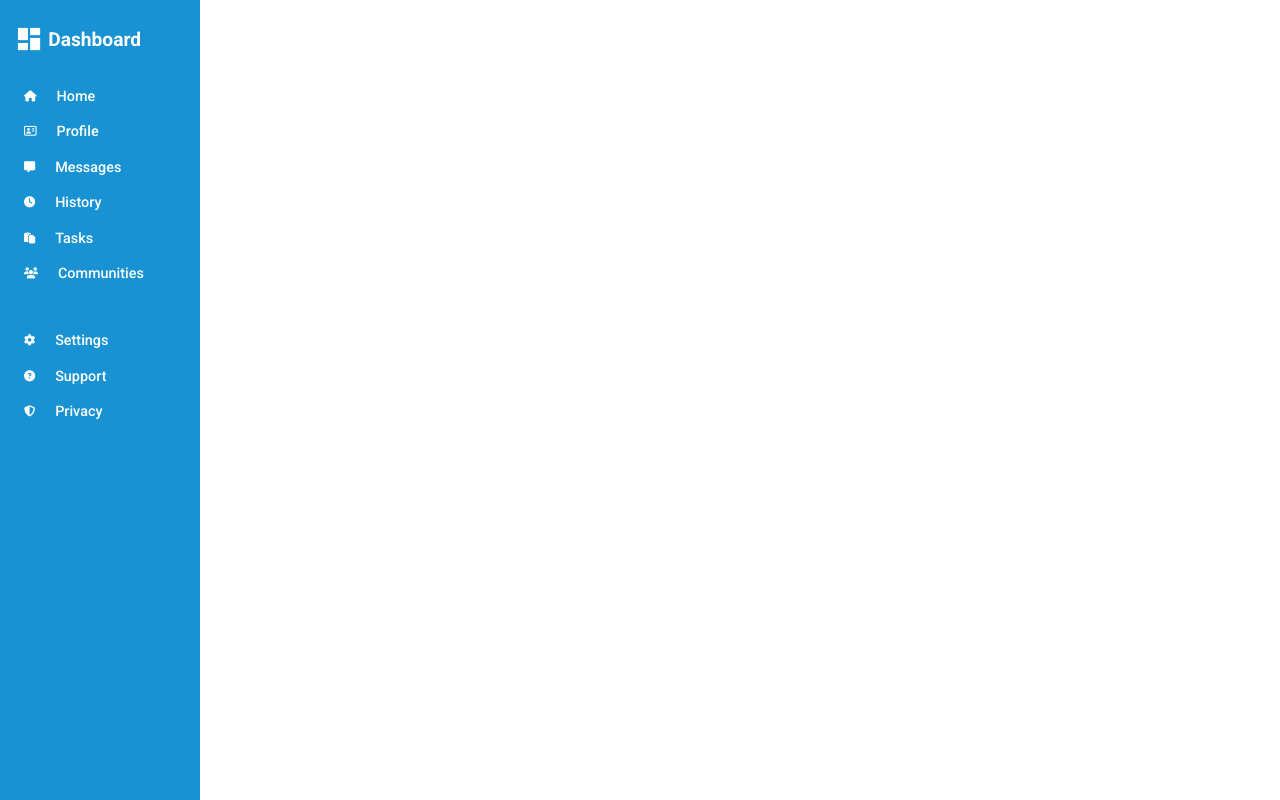
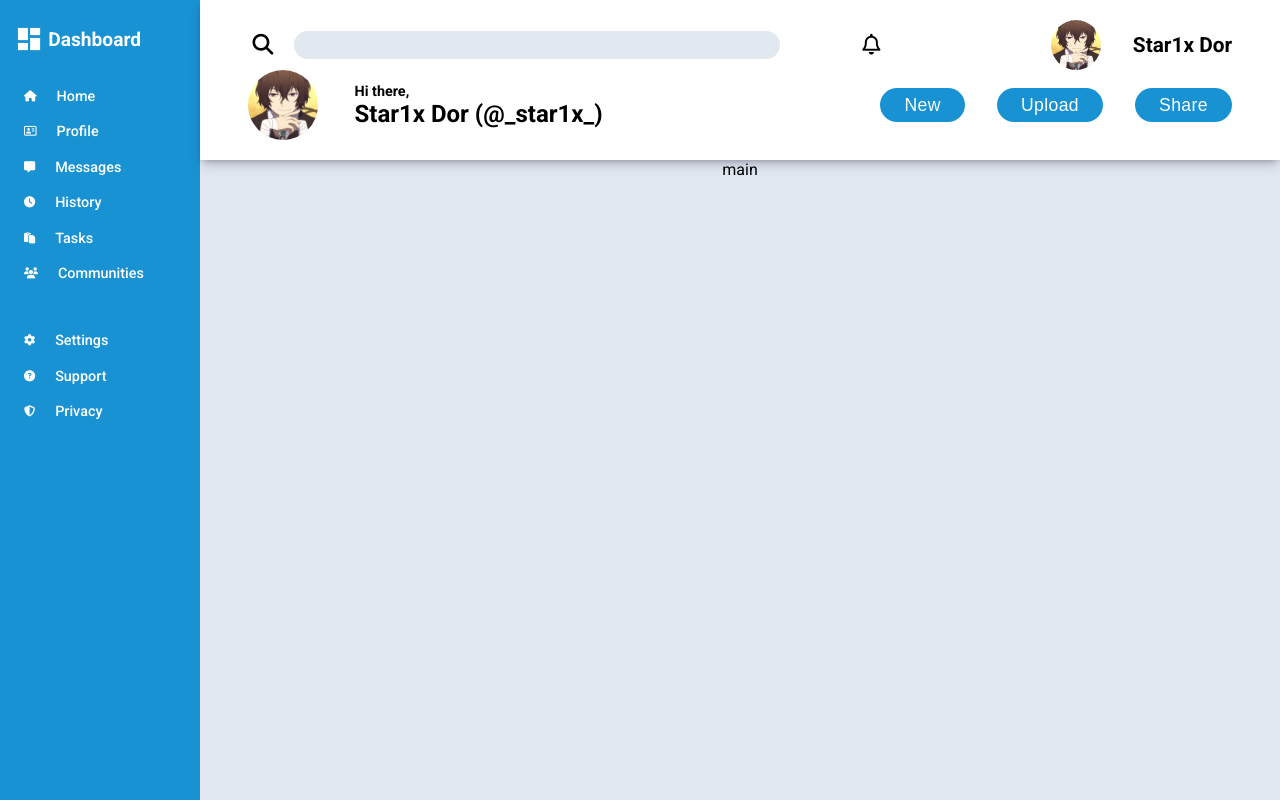
Before and after one commit to Star1xDev/odin-admin-dashboard, a plain HTML site: page index.html in a window 1280 px wide. Drawn offline with Linux system fonts and the light colour scheme.

Commit message:
semi finished the header

```diff
--- a/index.html
+++ b/index.html
@@ -14,7 +14,42 @@
 <body>
 
   <div class="container">
-    <header class="header"></header>
+    <!-- header start -->
+    <header class="header">
+
+      <div class="search">
+        <label for="search"><i class="fa-solid fa-magnifying-glass"></i></label>
+        <input type="text" name="search" id="search">
+      </div>
+
+      <button class="notification">
+        <i class="fa-regular fa-bell"></i>
+      </button>
+
+      <div class="profile">
+
+        <img src="dazai.jpg" width="50" height="50">
+        <a href="#profile">
+        star1x dor</a>
+      </div>
+
+      <div class="profile-details">
+        <img src="dazai.jpg" width="70" height="70">
+        <div class="wrapper">
+          <p>Hi there,</p>
+          <h1>star1x dor (@_star1x_)</h1>
+        </div>
+      </div>
+
+      <div class="buttons">
+        <button class="new">new</button>
+        <button class="upload">upload</button>
+        <button class="share">share</button>
+      </div>
+    </header>
+    <!-- header end -->
+
+    <!-- side-nav start -->
     <aside class="side-nav">
       <h2 class="branding">
         <img src="dashboard-icon.png" width="30" alt="">dashboard
@@ -72,7 +107,11 @@
         </ul>
       </nav>
     </aside>
-    <main class="main-content"></main>
+    <!-- side-nav end -->
+
+    <!-- main-content start -->
+    <main class="main-content">main</main>
+    <!-- main-content end -->
   </div>
 
 </body>
--- a/styles.css
+++ b/styles.css
@@ -43,7 +43,125 @@ img{
 
 .header{
   grid-area: 1/2/2/-1;
+  background: #fff;
+  box-shadow: rgba(50, 50, 93, 0.25) 0px 6px 12px -2px, rgba(0, 0, 0, 0.3) 0px 3px 7px -3px;
+  position: relative;
+
+  display: grid;
+  grid-template-columns: 2fr 100px 1fr;
+  align-items: center;
+  align-content: center;
+  padding: 0 1rem;
 }
+
+/* search bar */
+
+.header .search{
+  /*background: red;*/
+  display: grid;
+  grid-template-columns: 30px 1fr;
+  column-gap: 1rem;
+  align-items: center;
+  margin-left: 2rem;
+}
+
+.search label{
+  justify-self: center;
+}
+
+.search label i{
+  font-size: 1.3rem;
+}
+
+.search input{
+  background: #e2e8f0;
+  border: none;
+  border-radius: 15px;
+  font-size: 1.025rem;
+  padding: .3rem 1rem;
+}
+
+/* notif bell*/
+
+.header .notification{
+  background: none;
+  border: none;
+  font-size: 1.3rem;
+  /*background: blue;*/
+  justify-self: end;
+}
+
+/* profile */
+
+.header .profile{
+  /*background: green;*/
+  display: grid;
+  grid-template-columns: 50px 1fr;
+  grid-column-gap: 2rem;
+  align-items: center;
+  justify-self: end;
+  margin-right: 2rem;
+}
+
+.profile img{
+  border-radius: 50%;
+}
+
+.profile a{
+  display: flex;
+  column-gap: 1rem;
+  font-size: 1.3rem;
+  font-weight: bold;
+  text-transform: capitalize;
+}
+
+/* profile details */
+
+.header .profile-details{
+  /*background: purple;*/
+  display: grid;
+  align-items: center;
+  grid-template-columns: 1fr 4fr;
+  font-weight: bold;
+  font-size: .9rem;
+  margin-left: 2rem;
+}
+
+.profile-details img{
+  border-radius: 50%;
+}
+
+.profile-details h1{
+  font-size: 1.5rem;
+  text-transform: capitalize;
+}
+
+/* buttons */
+
+.header .buttons{
+  /*background: magenta;*/
+  grid-column: 3/4;
+  display: grid;
+  grid-template-columns: repeat(3, 1fr);
+  grid-column-gap: 2rem;
+  margin-right: 2rem;
+}
+
+.buttons button{
+  padding: .4rem 1.5rem;
+  border: none;
+  border-radius: 20px;
+  font-weight: 500;
+  font-size: 1.1rem;
+  letter-spacing: .4px;
+  text-transform: capitalize;
+  color: #fff;
+  background: #1992d4;
+  cursor: pointer;
+}
+
+
+
 
 /***************
  side nav styles
@@ -103,4 +221,6 @@ img{
 
 .main-content{
   grid-area: 2/2/-1/-1;
+  text-align: center;
+  background: #e2e8f0;
 }
```
Also changed, not shown: dazai.jpg (added).
